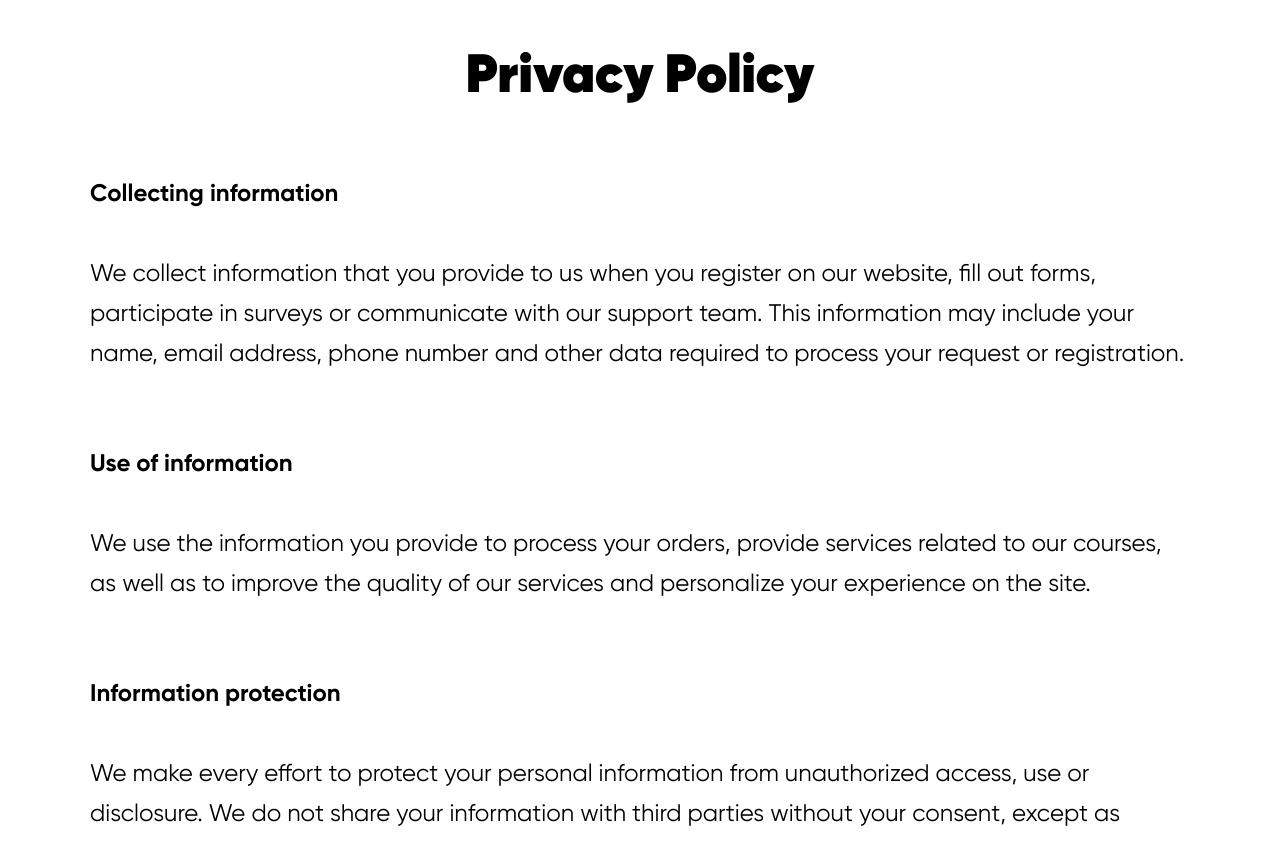
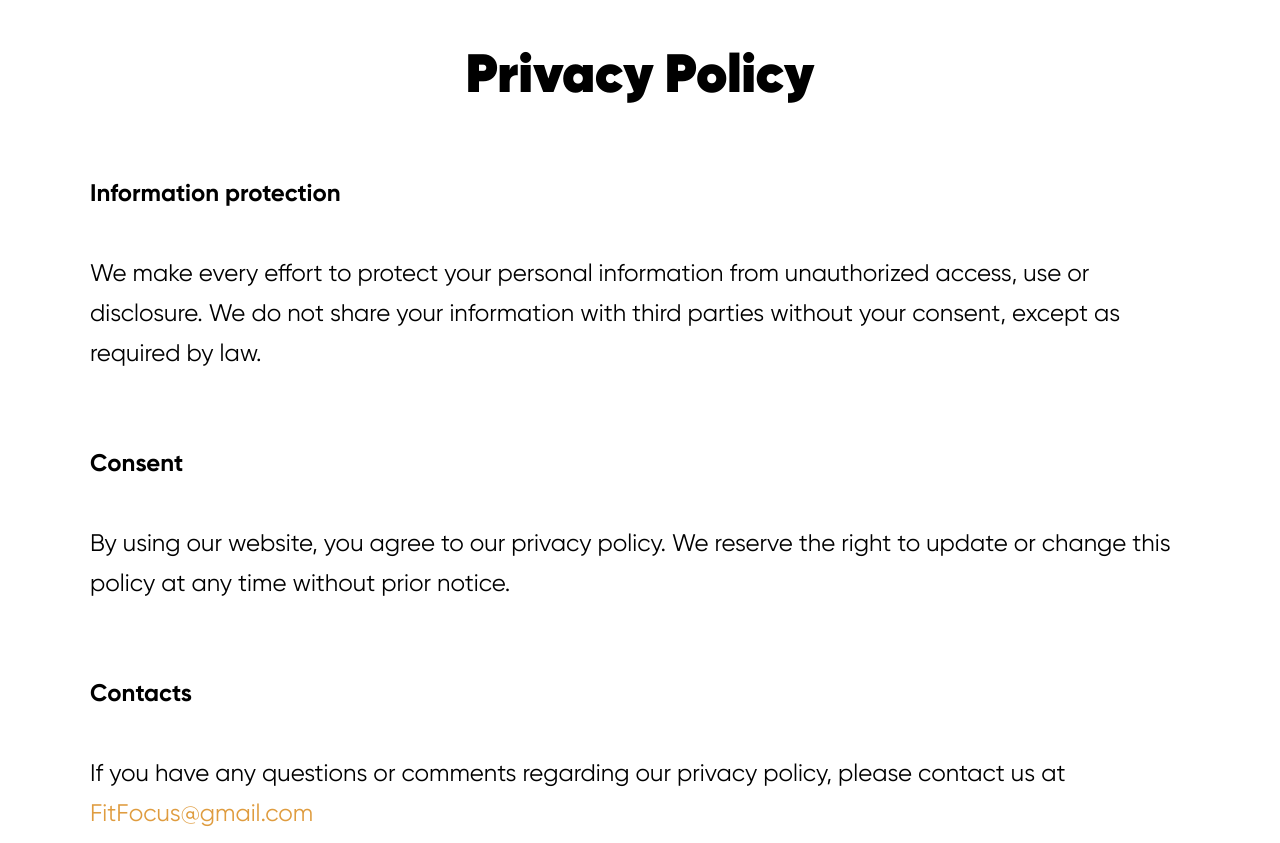
Before and after one commit to Astemir-Gurizhev/FitFocus, a PHP site: page /privacy.html in a window 1280 px wide. Shown: the part 100-943 px from the top of the page. Run offline with PHP 8.4, Linux system fonts and the light colour scheme.

Commit message:
last fix

```diff
--- a/contacts.html
+++ b/contacts.html
@@ -57,7 +57,7 @@
                     <div class="checkbox">
                     <input name="privacy" value="on" type="checkbox" required>
                     <span>I accept
-                        <a href="privacy-policy.html">
+                        <a href="privacy.html">
                         Privacy policy
                         </a>
                     </span>
--- a/css/style.css
+++ b/css/style.css
@@ -190,6 +190,7 @@ body.active {
   border-radius: 10px;
   margin-bottom: 30px;
   width: 200px;
+  height: 170px;
 }
 .advantages__card-img:hover {
   transform: scale(1.1);
--- a/privacy.html
+++ b/privacy.html
@@ -44,22 +44,6 @@
         <section class="privacy">
           <div class="container">
             <h1 class="privacy__title">Privacy Policy</h1>
-            <div class="privacy__text">
-              <b>Collecting information</b><br /><br />
-
-              We collect information that you provide to us when you register on
-              our website, fill out forms, participate in surveys or communicate
-              with our support team. This information may include your name,
-              email address, phone number and other data required to process
-              your request or registration.
-            </div>
-            <div class="privacy__text">
-              <b>Use of information</b><br /><br />
-
-              We use the information you provide to process your orders, provide
-              services related to our courses, as well as to improve the quality
-              of our services and personalize your experience on the site.
-            </div>
 
             <div class="privacy__text">
               <b>Information protection</b><br /><br />
```
Also changed, not shown: thanks.html (+3 -9 lines), images/advantages/2.jpg, images/first/bg.jpg, 1 other file.
